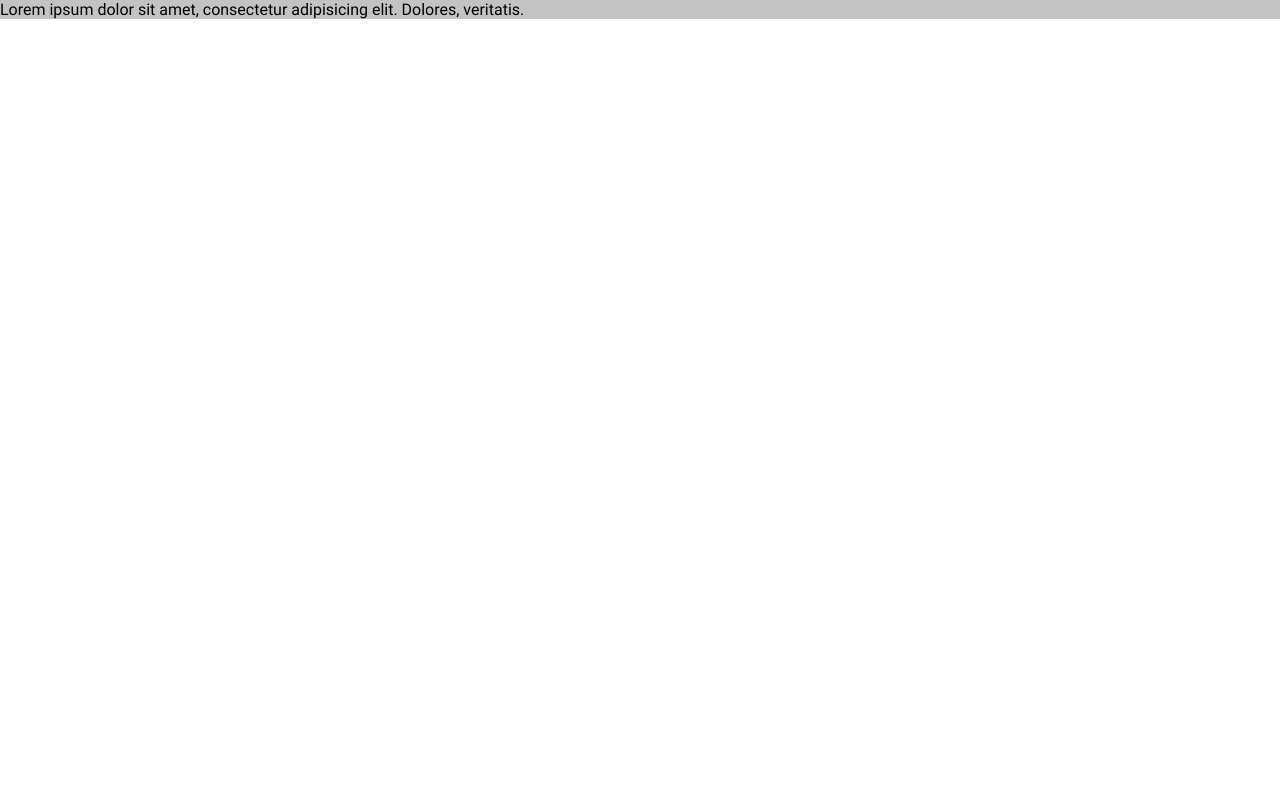
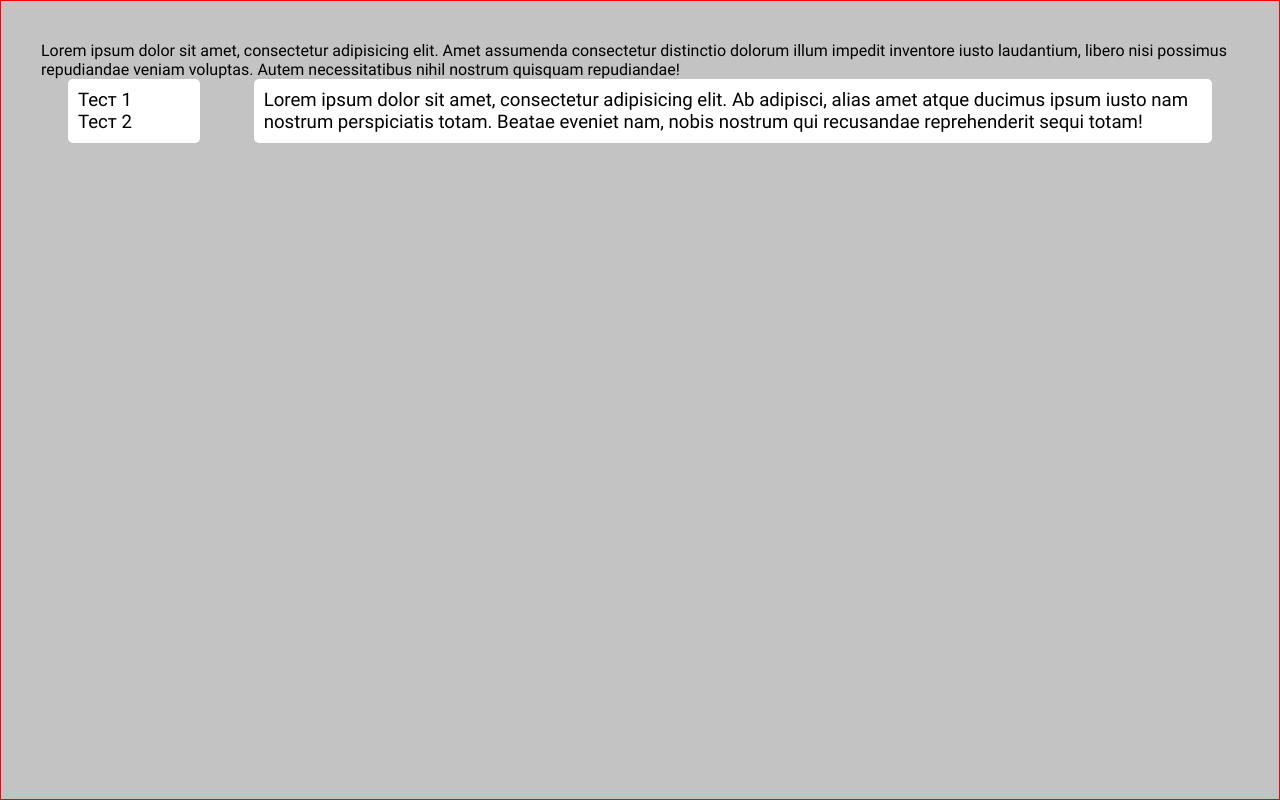
Before and after one commit to Reable/SocialNetwork, a React (Create React App) app in the folder client/: page /personal_page in a window 1280 px wide. Built offline with nearby package versions, Linux system fonts and the light colour scheme.

Commit message:
start creating personal page

```diff
--- a/client/src/App.jsx
+++ b/client/src/App.jsx
@@ -1,5 +1,5 @@
 import './App.css';
-import { Routes, Route } from 'react-router-dom'
+import { Routes, Route, Navigate } from 'react-router-dom'
 import RegisterPage from "./Pages/Auth/RegisterPage";
 import IndexPage from "./Pages/IndexPage";
 import LoginPage from "./Pages/Auth/LoginPage";
@@ -14,7 +14,8 @@ function App() {
         <Route path={'/registration'} element={<RegisterPage />} />
         <Route path={'/login'} element={<LoginPage />} />
         <Route path={'/personal_page'} element={<PersonalPage />} />
-        <Route path={'*'} element={<NotFound />}/>
+        <Route path={'/404'} element={<NotFound />}/>
+        <Route path={'*'} element={<Navigate to={'/posts'}/> }/>
       </Routes>
     </div>
   );
--- /dev/null
+++ b/client/src/Pages/PersonalPage/PersonalPage.css
@@ -0,0 +1,33 @@
+.navigations{
+    background-color: #fff;
+    padding: 10px;
+    border-radius: 5px;
+    display: flex;
+    flex-direction: column;
+    font-size: 14pt;
+    width: 11%;
+    height: 30%;
+}
+
+.application{
+    background-color: #fff;
+    padding: 10px;
+    border-radius: 5px;
+    font-size: 14pt;
+    width: 80%;
+    height: 90%;
+}
+
+.personaPage{
+    padding: 40px;
+    display: flex;
+    justify-content: center;
+    width: 70%;
+    border: 1px solid red;
+    min-width: 100vw;
+    min-height: 100vh;
+}
+
+.flex{
+    justify-content: space-around;
+}
--- a/client/src/Pages/PersonalPage/PersonalPage.jsx
+++ b/client/src/Pages/PersonalPage/PersonalPage.jsx
@@ -1,9 +1,23 @@
 import React from 'react';
+import './PersonalPage.css'
+import cl from './PersonalPage.css'
+import {Link} from "react-router-dom";
 
 const PersonalPage = () => {
   return (
-    <div>
-      Lorem ipsum dolor sit amet, consectetur adipisicing elit. Dolores, veritatis.
+    <div className={'personaPage'}>
+      <div>
+      Lorem ipsum dolor sit amet, consectetur adipisicing elit. Amet assumenda consectetur distinctio dolorum illum impedit inventore iusto laudantium, libero nisi possimus repudiandae veniam voluptas. Autem necessitatibus nihil nostrum quisquam repudiandae!
+        <div className="flex">
+          <div className={"navigations"}>
+            <Link to={'/'}>Тест 1</Link>
+            <Link to={'/'}>Тест 2</Link>
+          </div>
+          <div className={"application"}>
+            Lorem ipsum dolor sit amet, consectetur adipisicing elit. Ab adipisci, alias amet atque ducimus ipsum iusto nam nostrum perspiciatis totam. Beatae eveniet nam, nobis nostrum qui recusandae reprehenderit sequi totam!
+          </div>
+        </div>
+      </div>
     </div>
   );
 };
```
